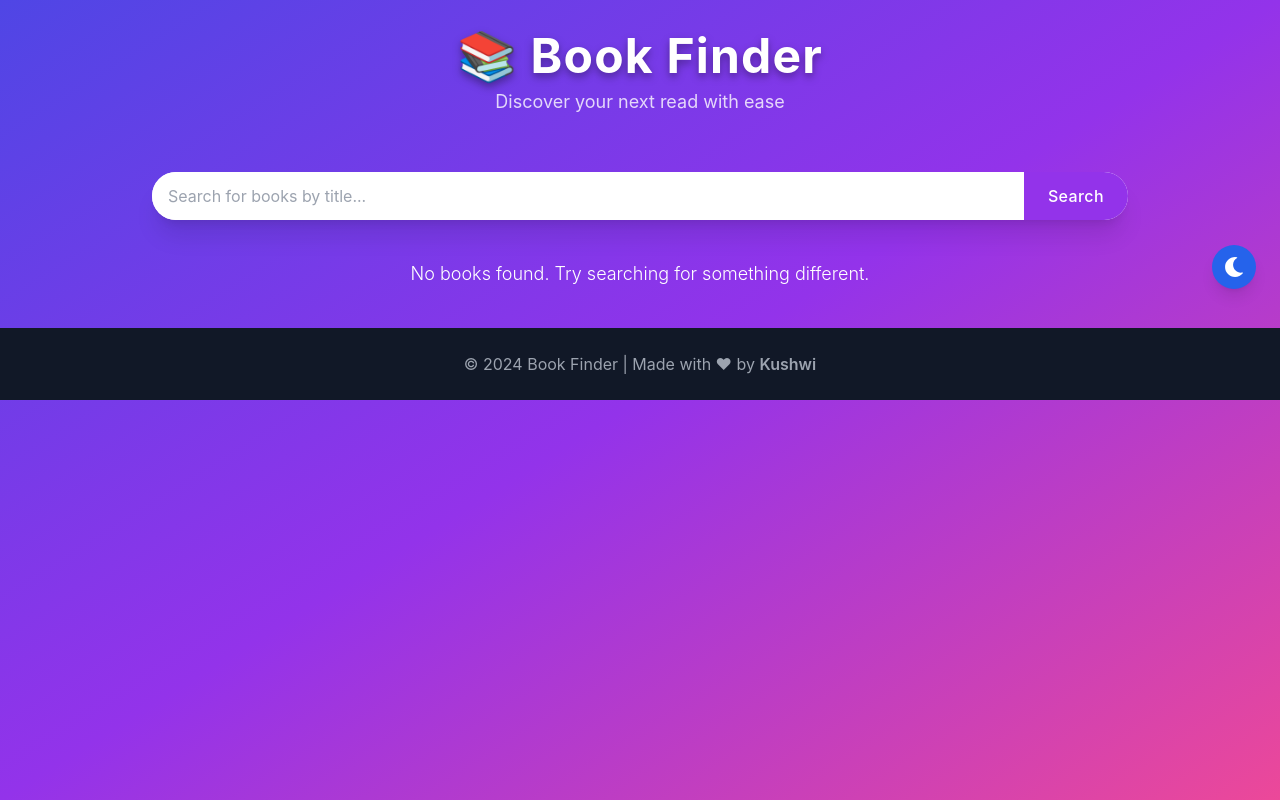
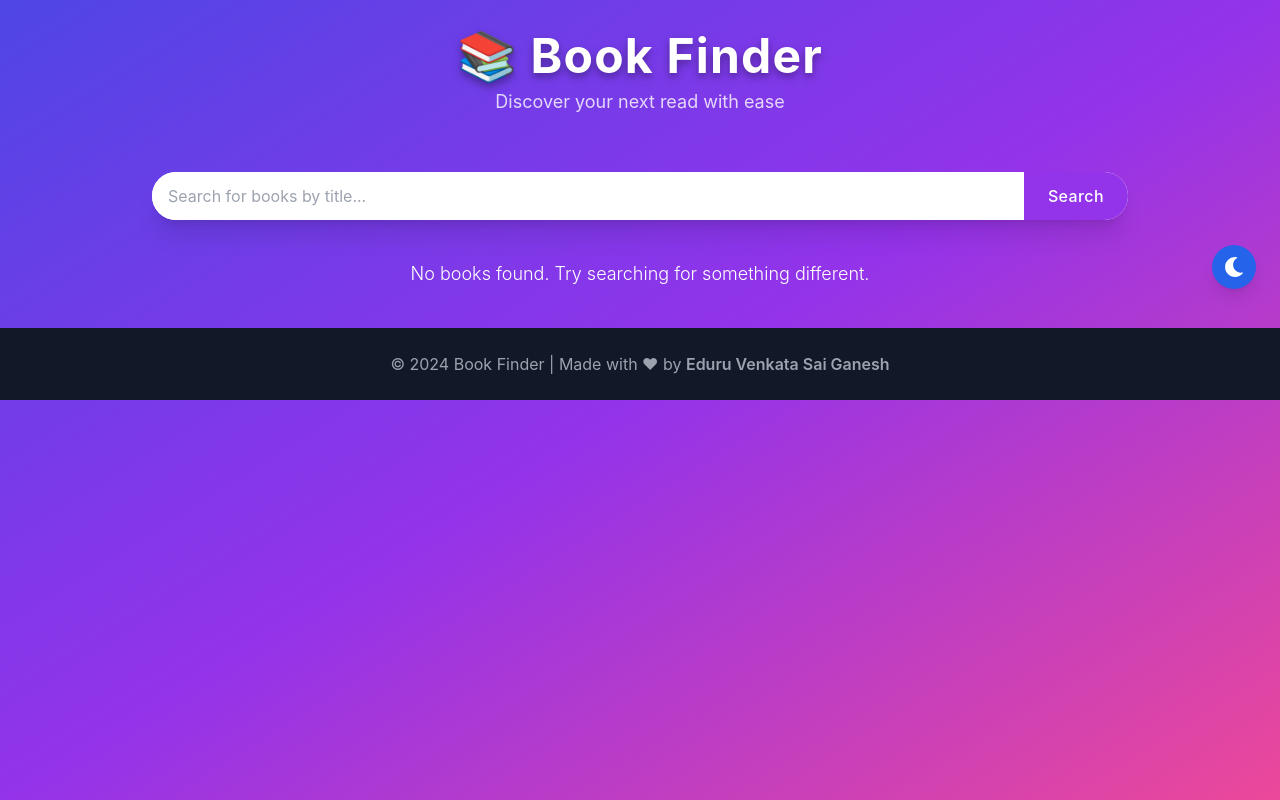
Before and after one commit to saiganesh113/book-finder, a React (Create React App) app: page / in a window 1280 px wide. Built offline with nearby package versions, Linux system fonts and the light colour scheme.

Commit message:
bugs cleared

```diff
--- a/src/App.js
+++ b/src/App.js
@@ -68,7 +68,7 @@ const App = () => {
         }`}
       >
         <p>
-          &copy; 2024 Book Finder | Made with ❤ by <span className="font-semibold">Kushwi</span>
+          &copy; 2024 Book Finder | Made with ❤ by <span className="font-semibold">Eduru Venkata Sai Ganesh</span>
         </p>
       </footer>
     </div>
```
